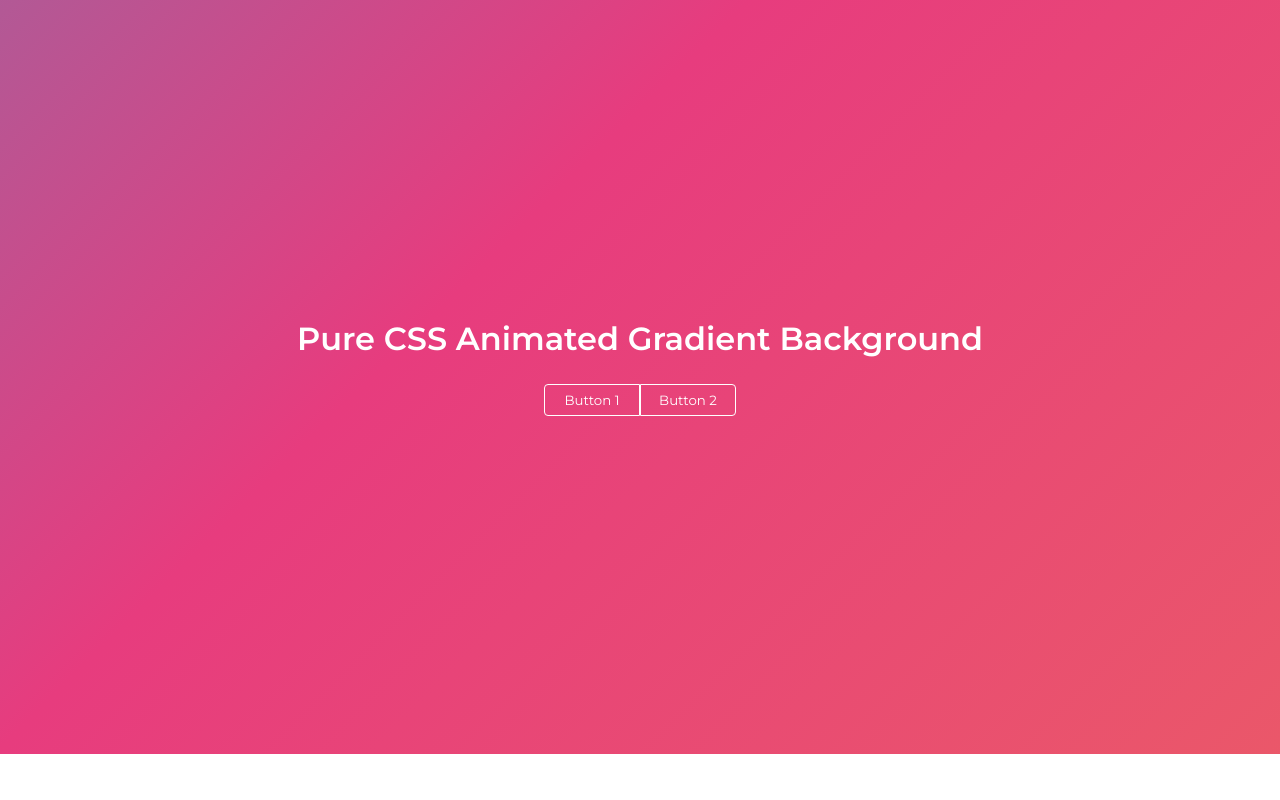
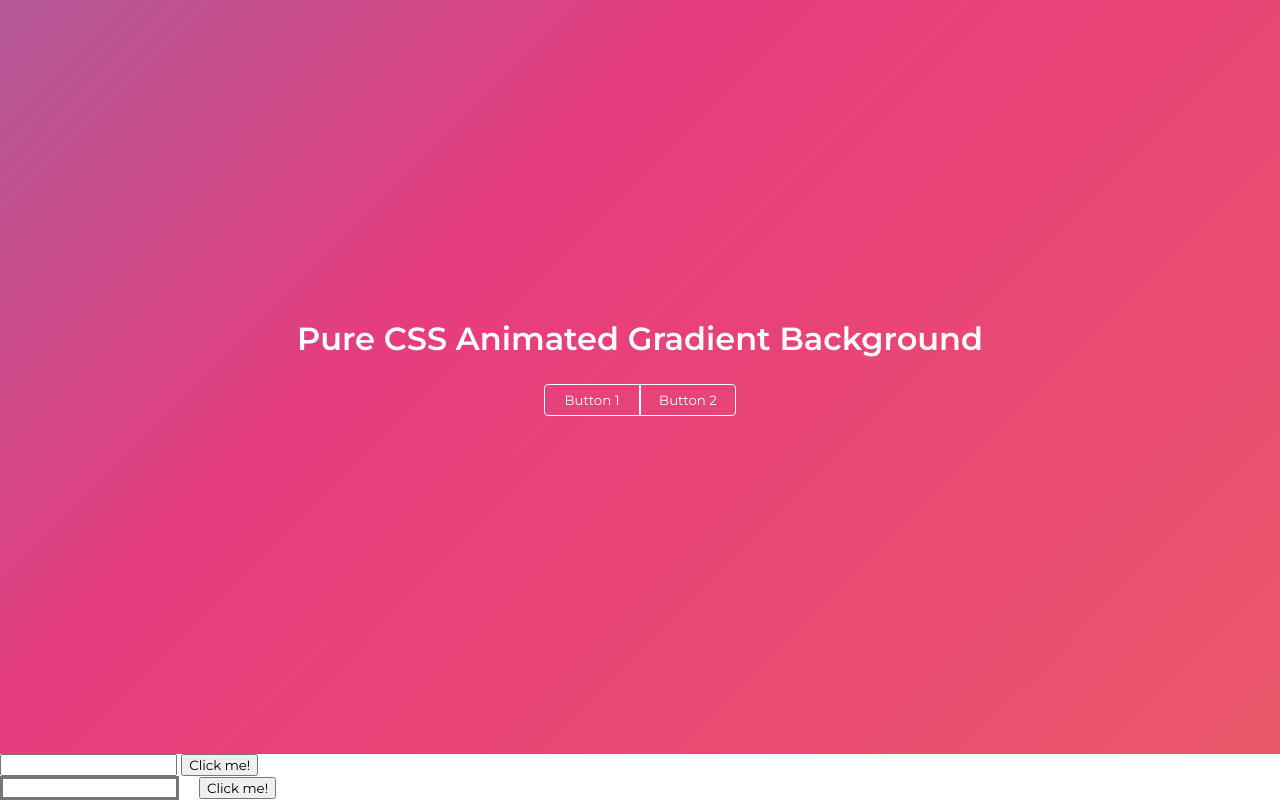
Before and after one commit to testovaask5/css_intro, a website: page position/index.html in a window 1280 px wide. Shown: the part 1646-2446 px from the top of the page. Before the commit the page ends 2400 px from the top, so only its background shows below. Drawn offline with Linux system fonts and the light colour scheme.

Commit message:
Finish js ex 2

```diff
--- a/position/index.html
+++ b/position/index.html
@@ -12,8 +12,6 @@
       rel="stylesheet"
     />
     <link rel="stylesheet" href="style.css" />
-    <!-- script:src -->
-    <script src="script.js"></script>
   </head>
   <body>
     <div class="wallpaper">
@@ -43,7 +41,19 @@
       </div>
     </section>
     <section>
+      <input type="text" name="" id="username">
+      <button id="click">Click me!</button>
+      <!-- <h2 id="header2"></h2> -->
+    </section>
 
+    <section id="section3">
+      <!-- <div class="form">
+        <input type="text">
+        <button>Click me</button>
+      </div> -->
     </section>
+
+    <!-- script:src -->
+    <script src="script.js"></script>
   </body>
 </html>
--- a/position/script.js
+++ b/position/script.js
@@ -50,3 +50,87 @@ header123.textContent = 'Main header'
 // while (true) {
 //     alert('Hello world!')
 // }
+
+testFunc(1, 2, 5)
+testFunc(22, 66, 85)
+testFunc(100, 200, 500)
+
+function testFunc(arg1, arg2, arg3) {
+    // let arg1 = 1
+    // let arg2 = 2
+    // let arg3 = 5
+    console.log(arg1);
+    console.log(arg2);
+    console.log(arg3);
+}
+
+
+let testFunc2 = function(arg1, arg2, arg3) {
+    console.log(arg1);
+    console.log(arg2);
+    console.log(arg3);
+    return 'testFunc2'
+}
+
+console.log(testFunc2(1, 2, 3))
+
+function fullName(name, lastname) {
+    return name + ' ' + lastname
+}
+
+console.log(fullName('Vasia', 'Pupkin'));
+
+// let num = 0
+// let clickBtn = document.getElementById('click')
+// clickBtn.onclick = function() {
+//     // num++
+//     // num = num + 10
+//     num += 10
+//     console.log('Click nums: ' + num);
+// }
+
+
+// let userInput = document.getElementById('username')
+// let clickBtn = document.getElementById('click')
+// clickBtn.onclick = function() {
+//     let username = userInput.value
+//     console.log('Hello, ' + username);
+// }
+
+
+
+// let header2 = document.getElementById('header2')
+// let userInput = document.getElementById('username')
+// let clickBtn = document.getElementById('click')
+// clickBtn.onclick = function() {
+//     let username = userInput.value
+//     header2.textContent = username.toUpperCase()
+// }
+
+
+
+// let header2 = document.createElement('h2')
+// let userInput = document.getElementById('username')
+// let clickBtn = document.getElementById('click')
+// clickBtn.parentElement.append(header2)
+
+// clickBtn.onclick = function() {
+//     let username = userInput.value
+//     header2.textContent = username.toUpperCase()
+// }
+
+let section3 = document.getElementById('section3')
+let div = document.createElement('div')
+let input = document.createElement('input')
+let button = document.createElement('button')
+
+section3.append(div)
+div.append(input)
+div.append(button)
+
+button.textContent = 'Click me!'
+input.type = 'text'
+input.style.marginRight = '20px'
+input.style.borderStyle = 'solid'
+input.style.borderWidth = '3px'
+div.className = 'form'
```
